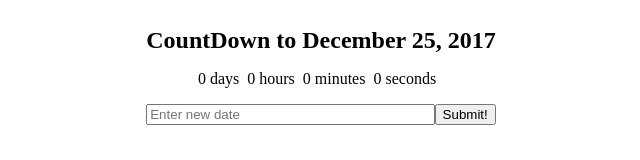
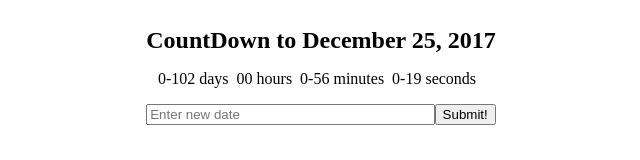
Before and after one commit to pooya-golchian/react-countdown-calc, a React (Create React App) app: page / in a window 1280 px wide. Shown: the part 324-484 px from the top of the page, without its empty margins (319-959 px from the left). Built offline with nearby package versions, Linux system fonts and the light colour scheme.

Commit message:
update clock js and add leading zero function

```diff
--- a/src/App.js
+++ b/src/App.js
@@ -14,7 +14,8 @@ class App extends Component {
 
 
   changeDeadlines() {
-    this.setState({deadline: 'November 25, 2017'});
+    // console.log('state', this.state)
+    this.setState({deadline: this.state.newDeadline});
   }
 
 
@@ -23,9 +24,9 @@ class App extends Component {
       <div className="countdown">
         <div className="countdown__container">
           <div className="countdown--title">CountDown to {this.state.deadline}</div>
-            <Clock />
+            <Clock deadline = {this.state.deadline} />
             <div className="countdown__form">
-              <input onChange={event => console.log('event', event.target.value)} placeholder="Enter new date" />
+              <input onChange={event => this.setState({newDeadline: event.target.value})} placeholder="Enter new date" />
               <button onClick={() => this.changeDeadlines()}>Submit!</button>
             </div>
         </div>
--- a/src/Clock.js
+++ b/src/Clock.js
@@ -5,12 +5,42 @@ class Clock extends Component {
 
         constructor (props) {
             super(props);
-    this.setState = {
+            this.state = {
                 days: 0,
                 hours: 0,
                 minutes:0,
                 seconds:0
             }
+            // console.log('props', this.props);
+        }
+
+
+
+        componentWillMount() {
+            this.getTimeUnti(this.props.deadline);
+        }
+
+        componentDidMount () {
+            setInterval(()=> this.getTimeUnti(this.props.deadline),1000);
+        }
+
+
+        leadingZero (num) {
+            if (num < 10) {
+                return '0' + num;
+            }
+            return num;
+        }
+
+        getTimeUnti(deadline) {
+            const time = Date.parse(deadline) - Date.parse(new Date());
+            // console.log('time', time);
+            const seconds = Math.floor( (time/1000)%60 );
+            const minutes = Math.floor( (time/1000/60)%60 );
+            const hours = Math.floor ( (time*60*60)%24 );
+            const days = Math.floor (time / (1000*60*60*24));
+            // console.log ('seconds', seconds, 'minutes',minutes ,'hours', hours, 'days', days);
+            this.setState({days,hours,minutes,seconds});
         }
 
 
@@ -18,10 +48,10 @@ constructor (props) {
             return (
                 <div>
                     <div className="countdown__clock">
-                    ‍<div className="countdown__clock--item">{this.setState.days} days</div>
-                    ‍<div className="countdown__clock--item">{this.setState.hours} hours</div>
-                    ‍<div className="countdown__clock--item">{this.setState.minutes} minutes</div>
-                    ‍<div className="countdown__clock--item">{this.setState.seconds} seconds</div>
+                        ‍<div className="countdown__clock--item">{this.leadingZero(this.state.days)} days</div>
+                        ‍<div className="countdown__clock--item">{this.leadingZero(this.state.hours)} hours</div>
+                        ‍<div className="countdown__clock--item">{this.leadingZero(this.state.minutes)} minutes</div>
+                        ‍<div className="countdown__clock--item">{this.leadingZero(this.state.seconds)} seconds</div>
                     </div>
                 </div>
             );
```
Lines whose indentation alone changed are shown as unchanged.
